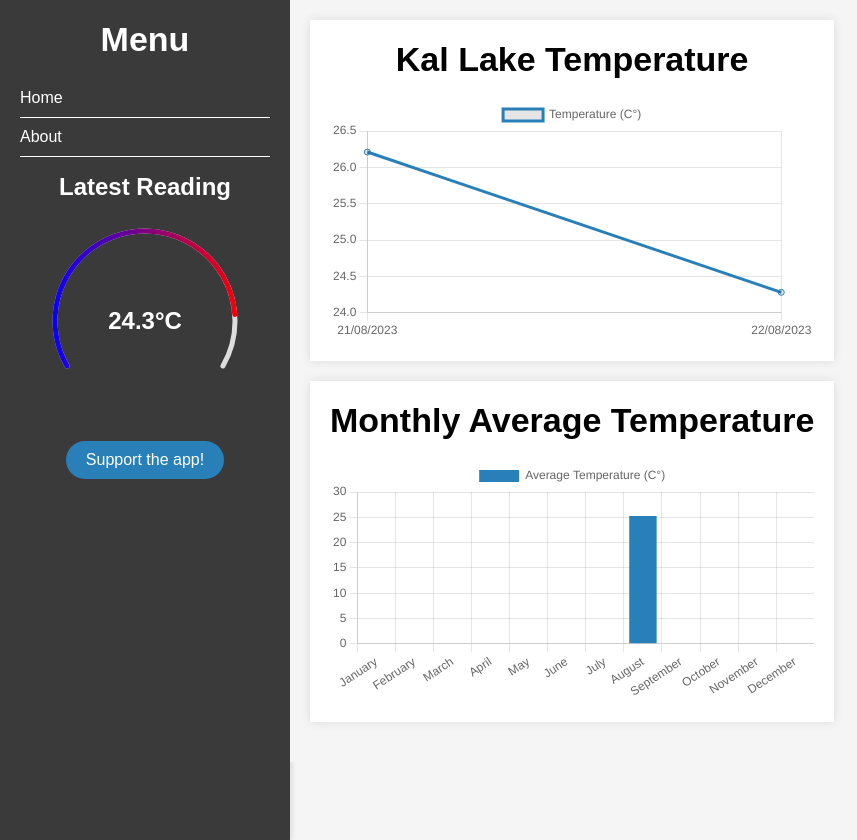
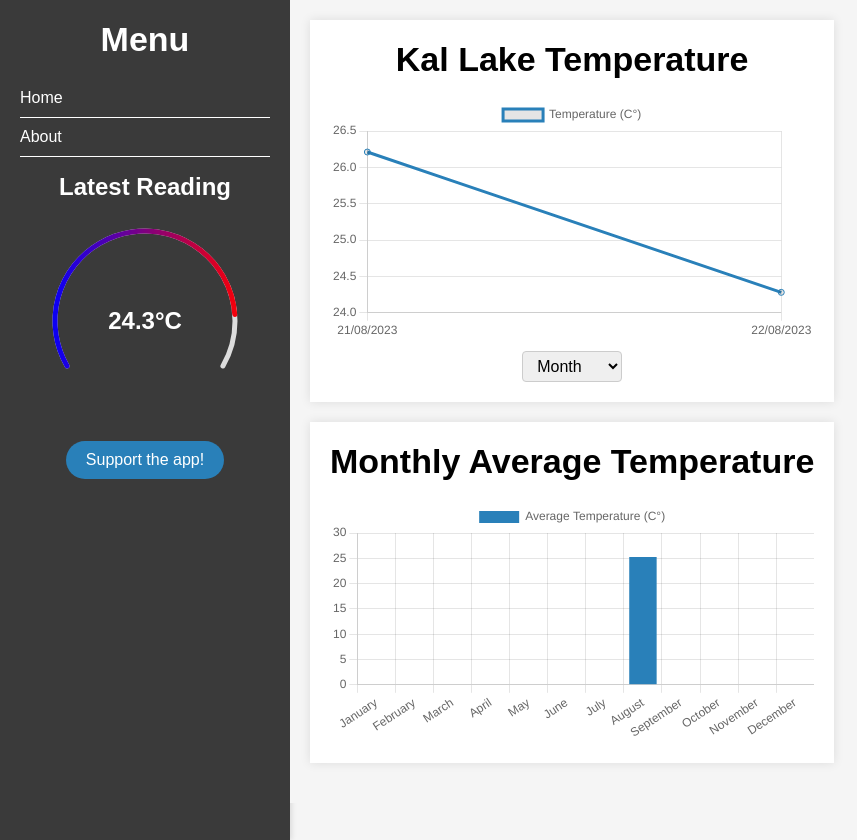
Before and after one commit to bunjopolo/Kal-Lake-Temperature-Monitor, a Django app: page / in a window 1280 px wide. Shown: the whole page, without its empty margins (0-857 px from the left). Run offline with Django 4.2, Linux system fonts and the light colour scheme; data comes from the database, SQL or seed files in the repository.

Commit message:
modified:   templates/tempmonitor/home.html

```diff
--- a/templates/tempmonitor/home.html
+++ b/templates/tempmonitor/home.html
@@ -152,6 +152,18 @@
             font-weight: bold;
         }
 
+        .centered-dropdown {
+        margin-top: 10px;
+        text-align: center;
+        }
+
+        .centered-dropdown select {
+            padding: 5px 10px;
+            font-size: 16px;
+            border-radius: 4px;
+            border: 1px solid #ccc;
+        }
+
 
 
     </style>
@@ -191,6 +203,14 @@
         <div id="temperature-chart-container">
             <h1>Kal Lake Temperature</h1>
             <canvas id="temperature-chart"></canvas>
+            <div class="centered-dropdown">
+                <select id="date-filter">
+                    <option value="all">All Time</option>
+                    <option value="week">Week</option>
+                    <option value="month" selected>Month</option>
+                    <option value="year">Year</option>
+                </select>
+            </div>
         </div>
         <div id="monthly-avg-chart-container">
             <h1>Monthly Average Temperature</h1>
@@ -200,7 +220,7 @@
     <script>
 
 
-            // Function to fetch data from the backend
+        // Function to fetch data from the backend
         async function fetchData() {
             try {
                 const response = await fetch('data/');
@@ -212,22 +232,54 @@
             }
         }
 
-        // Function to create the temperature graph
+            // Function to create the temperature graph
         async function tempGraph() {
             const data = await fetchData();
 
             if (data) {
-                const dates = data.dates;
-                const temperatures = data.daily_avg_temperatures;
+                const allDates = data.dates;
+                const allTemperatures = data.daily_avg_temperatures;
 
+                // Function to filter data
+                function filterData(range) {
+                    const now = new Date();
+                    let filteredDates = [];
+                    let filteredTemps = [];
+
+                    switch (range) {
+                        case 'week':
+                            filteredDates = allDates.slice(-7);
+                            filteredTemps = allTemperatures.slice(-7);
+                            break;
+                        case 'month':
+                            filteredDates = allDates.slice(-30);
+                            filteredTemps = allTemperatures.slice(-30);
+                            break;
+                        case 'year':
+                            filteredDates = allDates.slice(-365);
+                            filteredTemps = allTemperatures.slice(-365);
+                            break;
+                        default:
+                            filteredDates = allDates;
+                            filteredTemps = allTemperatures;
+                            break;
+                    }
+
+                    return { filteredDates, filteredTemps };
+                }
+
+                // Default to monthly data
+                const { filteredDates, filteredTemps } = filterData('month');
+
+                // Initialize the chart
                 const ctx = document.getElementById('temperature-chart').getContext('2d');
-                new Chart(ctx, {
+                const chart = new Chart(ctx, {
                     type: 'line',
                     data: {
-                        labels: dates,
+                        labels: filteredDates,
                         datasets: [{
                             label: 'Temperature (C°)',
-                            data: temperatures,
+                            data: filteredTemps,
                             borderColor: '#2980b9',
                             fill: false,
                             cubicInterpolationMode: 'monotone',
@@ -237,8 +289,20 @@
                         // Customize chart options here
                     }
                 });
+
+                // Add event listener for dropdown
+                document.getElementById('date-filter').addEventListener('change', (event) => {
+                    const range = event.target.value;
+                    const { filteredDates, filteredTemps } = filterData(range);
+
+                    // Update chart data
+                    chart.data.labels = filteredDates;
+                    chart.data.datasets[0].data = filteredTemps;
+                    chart.update();
+                });
             }
         }
+
 
         async function monthlyAvgGraph() {
             const data = await fetchData();
```
